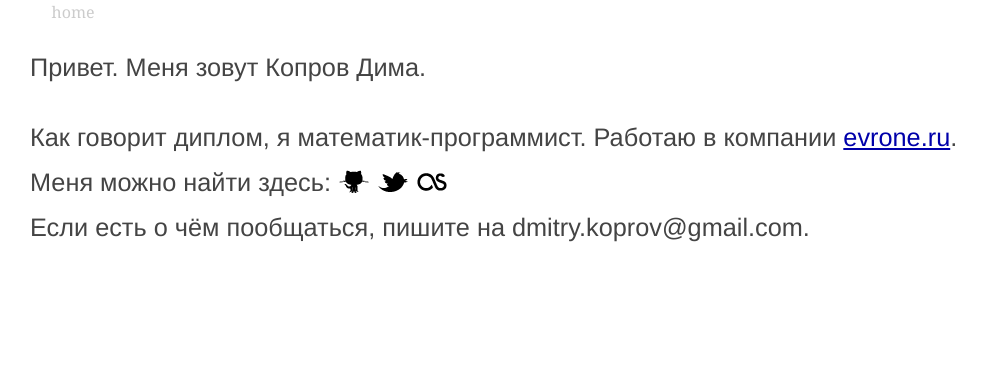
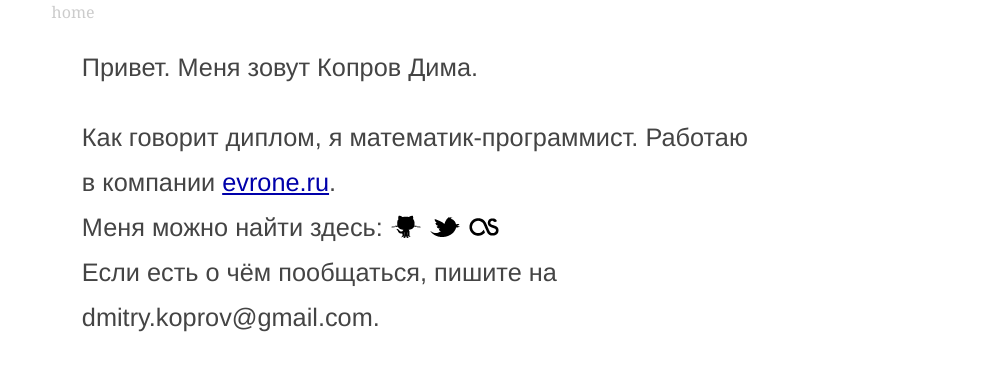
Before and after one commit to dkoprov/dkoprov.github.com, a Jekyll site: the page about.html, which Jekyll copies as it is, in a window 1280 px wide. Shown: the top 371 px of the page, without its empty margins (70-1056 px from the left). Built offline with Jekyll 4.4.1, drawn with Linux system fonts in a browser that asks for light colours; nearby versions of some CDN libraries; library files that are not in the unit come from our copies; Markdown is read by kramdown in place of the engine named in the settings.

Commit message:
edits padding for about page

```diff
--- a/css/main.css
+++ b/css/main.css
@@ -153,7 +153,6 @@ code {
   font-family: Helvetica, PT Sans, sans-serif;
   font-size: 1.25em;
   line-height: 90%;
-  margin-left: 5em;
 }
 
 a.header_link {
@@ -239,7 +238,7 @@ article {
     font-size: 100%;
   }
 
-  .content, header, footer {
+  .content, .about, header, footer {
     padding: 1.5em;
   }
 
@@ -255,7 +254,7 @@ article {
 
 @media screen and (min-width: 29.9375em) {
 
-  .content, header, footer {
+  .content, .about, header, footer {
     padding: 1.5em 3em;
     max-width: 34.3em;
     }
@@ -272,7 +271,7 @@ article {
 
 @media screen and (min-width: 38em) {
 
-  .content, header, footer {
+  .content, .about, header, footer {
     padding: 0 7.59372em;
   }
 
@@ -294,7 +293,7 @@ article {
     font-size: 112.5%;
   }
 
-  .content, header, footer {
+  .content, .about, header, footer {
     max-width: 44.43736em;
   }
 
```
